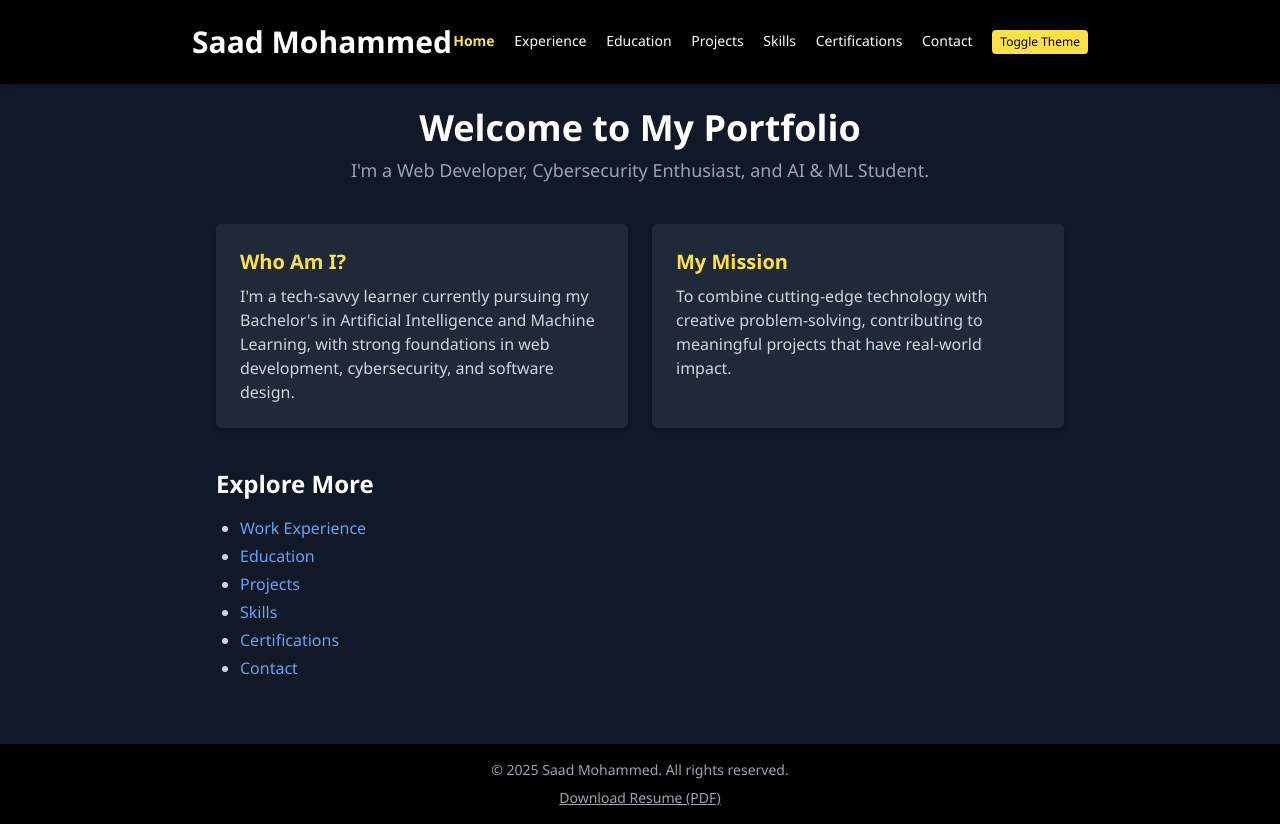
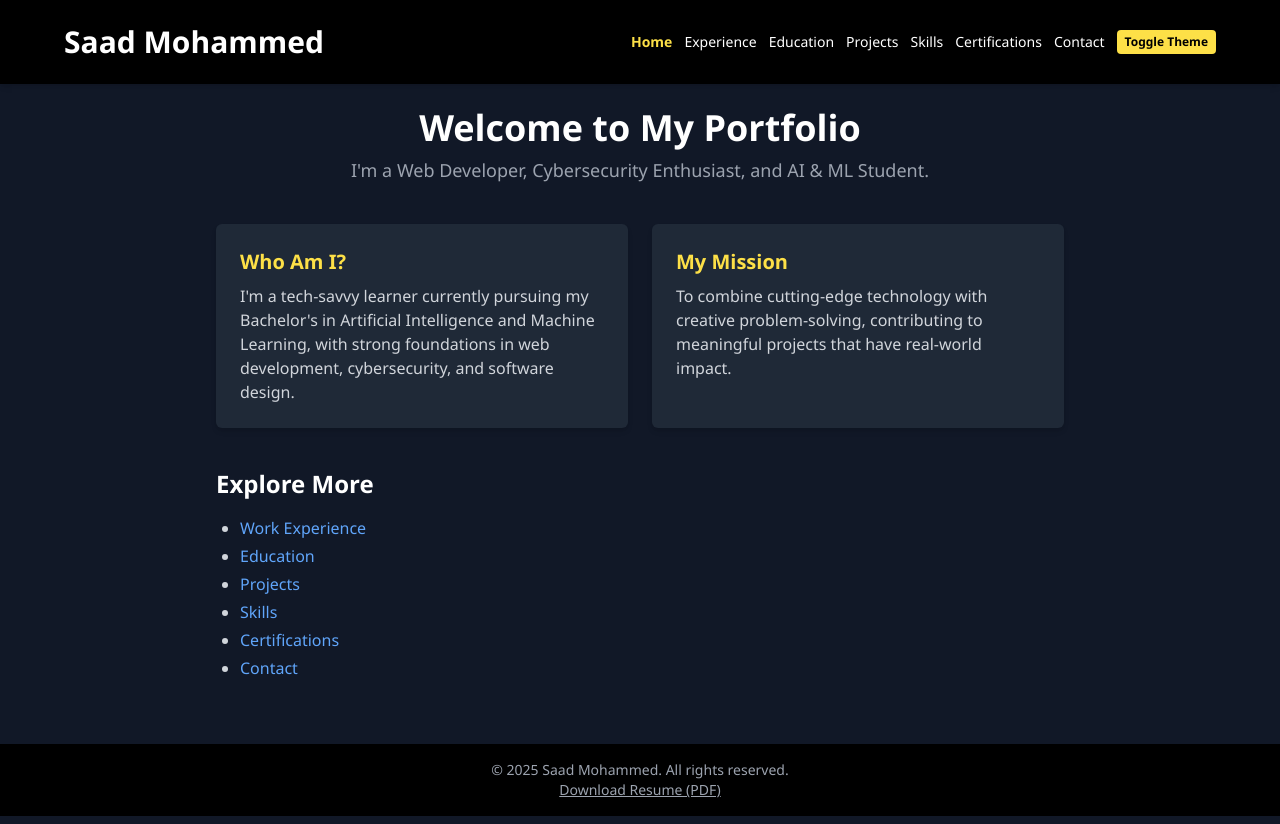
Before and after one commit to saadmd13/portfolio, a plain HTML site: page index.html in a window 1280 px wide. Drawn offline with nearby package versions, Linux system fonts and the light colour scheme.

Commit message:
Update index.html

```diff
--- a/index.html
+++ b/index.html
@@ -1,4 +1,3 @@
-<!-- index.html (Home Page) -->
 <!DOCTYPE html>
 <html lang="en">
 <head>
@@ -15,9 +14,9 @@
 <body class="bg-gray-900 text-white">
 
   <header class="bg-black text-white p-6 shadow-md">
-    <div class="max-w-4xl mx-auto flex justify-between items-center">
-      <h1 class="text-3xl font-bold">Saad Mohammed</h1>
-      <nav class="space-x-4 text-sm">
+    <div class="max-w-6xl mx-auto flex flex-wrap items-center justify-between gap-y-4">
+      <h1 class="text-2xl sm:text-3xl font-bold">Saad Mohammed</h1>
+      <div class="flex flex-wrap items-center justify-center gap-3 text-sm">
         <a href="index.html" class="hover:underline font-semibold text-yellow-300">Home</a>
         <a href="experience.html" class="hover:underline">Experience</a>
         <a href="education.html" class="hover:underline">Education</a>
@@ -25,14 +24,14 @@
         <a href="skills.html" class="hover:underline">Skills</a>
         <a href="certifications.html" class="hover:underline">Certifications</a>
         <a href="contact.html" class="hover:underline">Contact</a>
-        <button id="darkToggle" class="ml-4 bg-yellow-300 text-black px-2 py-1 rounded text-xs">Toggle Theme</button>
-      </nav>
+        <button id="darkToggle" class="bg-yellow-300 text-black px-2 py-1 rounded text-xs font-semibold">Toggle Theme</button>
+      </div>
     </div>
   </header>
 
   <main class="max-w-4xl mx-auto p-6 space-y-10">
     <section class="text-center">
-      <h2 class="text-4xl font-bold mb-2">Welcome to My Portfolio</h2>
+      <h2 class="text-3xl sm:text-4xl font-bold mb-2">Welcome to My Portfolio</h2>
       <p class="text-gray-400 text-lg">I'm a Web Developer, Cybersecurity Enthusiast, and AI & ML Student.</p>
     </section>
 
@@ -61,11 +60,9 @@
     </section>
   </main>
 
-  <footer class="bg-black text-gray-400 text-center text-sm p-4 mt-10">
-    &copy; 2025 Saad Mohammed. All rights reserved.
-    <div class="mt-2">
-      <a href="SaadMohammed_InternshalaResume-3.pdf" download class="underline hover:text-white">Download Resume (PDF)</a>
-    </div>
+  <footer class="bg-black text-gray-400 text-center text-sm p-4 mt-10 space-y-2">
+    <p>&copy; 2025 Saad Mohammed. All rights reserved.</p>
+    <a href="SaadMohammed_InternshalaResume-3.pdf" download class="underline hover:text-white">Download Resume (PDF)</a>
   </footer>
 
   <script>
```
